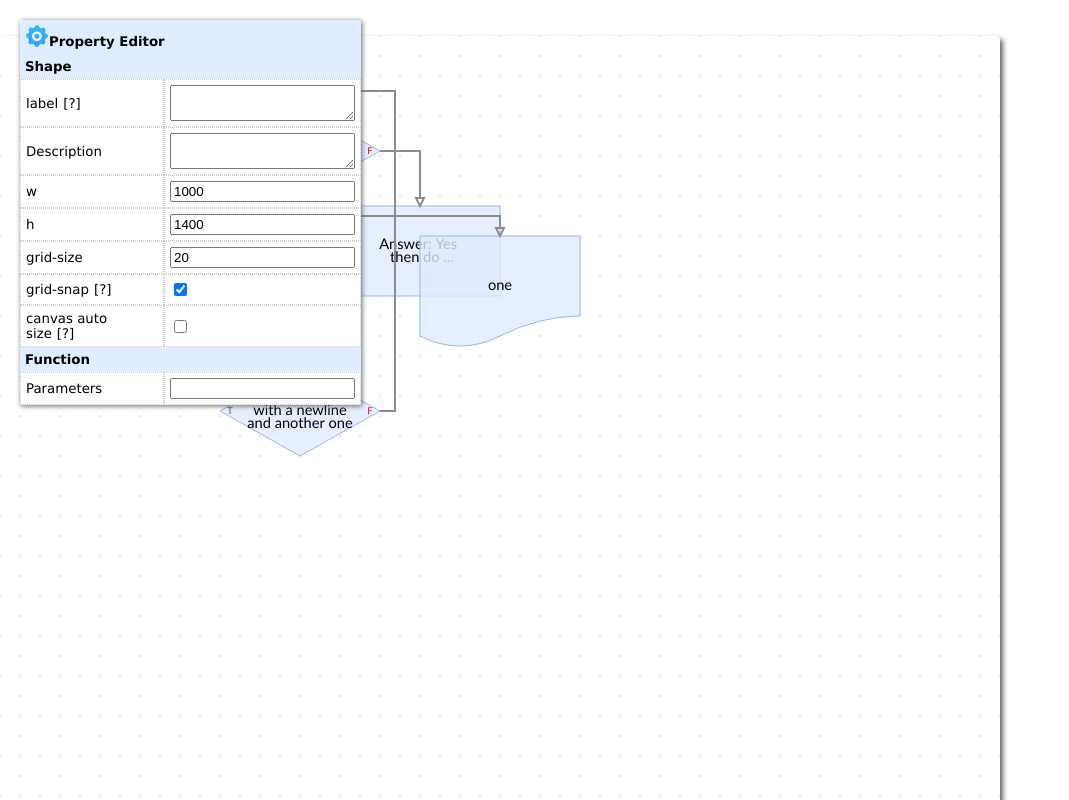
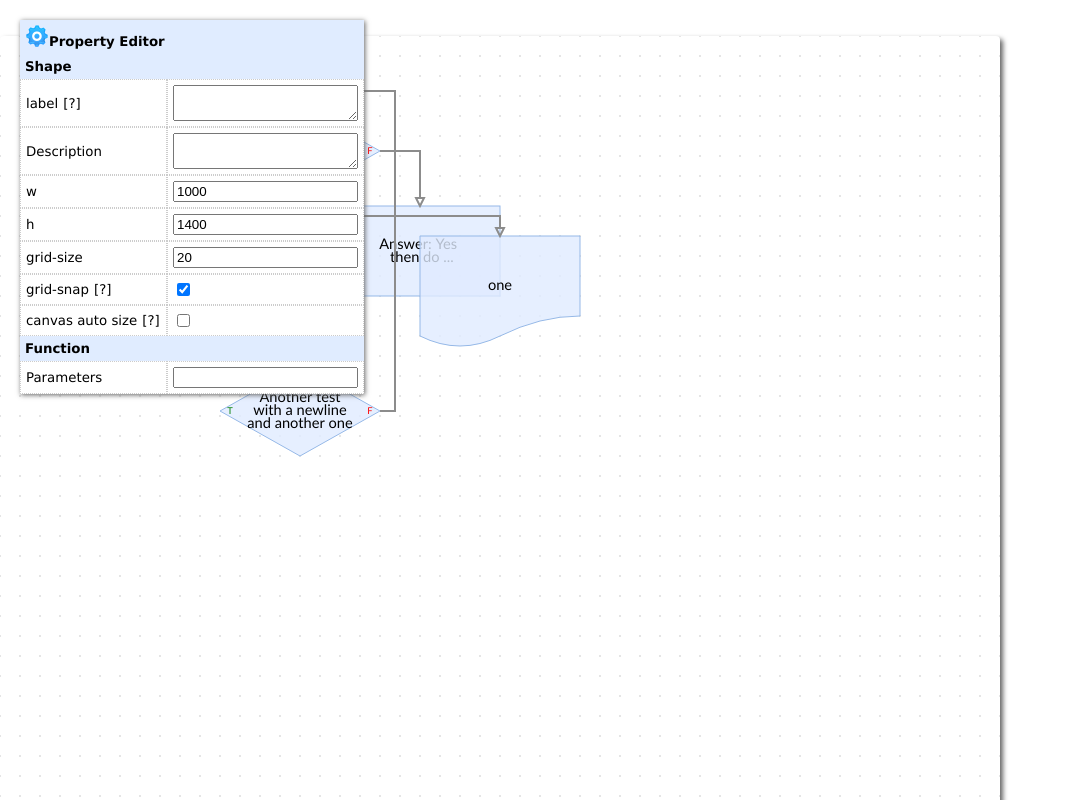
Before and after one commit to lkuulu/grapheditor, a plain HTML site: page diagrams.html in a window 1280 px wide. Shown: the whole page, without its empty margins (0-1069 px from the left). Drawn offline with nearby package versions, Linux system fonts and the light colour scheme.

Commit message:
Resize min cell in property editor to avoid change when switch between canvas and shape

```diff
--- a/js/jqPropertyGrid.css
+++ b/js/jqPropertyGrid.css
@@ -7,7 +7,7 @@
 .pgTable {
     /* border: solid 1px #95B8E7; */
     border-spacing: 0;
-    font-family : verdana;
+    font-family : verdana, sans-serif;
     font-size : 10pt;
     width:341px;
 }
@@ -37,7 +37,7 @@
 .pgCell {
     border: dotted 1px #ccc;
     padding: 5px;
-    min-width:105px;
+    min-width:135px;
 }
 
 .pgTooltip {
```
